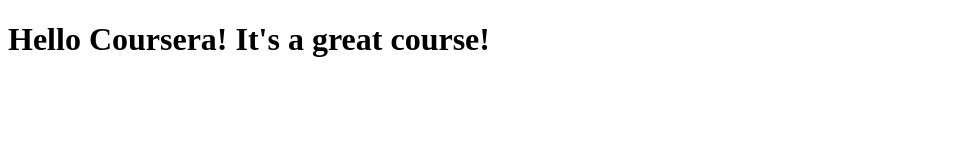
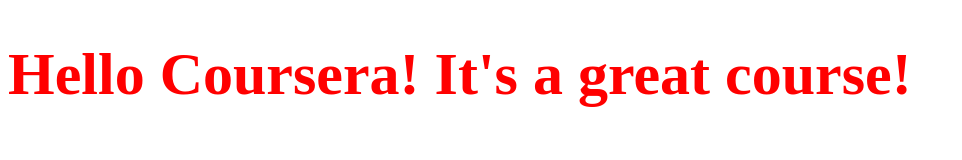
Before and after one commit to TalonSearunner/Coursera-Test, a plain HTML site: page site/index.html in a window 1280 px wide. Shown: the whole page, without its empty margins (0-962 px from the left). Drawn offline with Linux system fonts and the light colour scheme.

Commit message:
First Assignment

```diff
--- a/site/index.html
+++ b/site/index.html
@@ -4,6 +4,6 @@
 	<title>Hello Coursera!</title>
 </head>
 <body>
-<h1>Hello Coursera! It's a great course!</h1>
+<h1 style="color: red; font-size: 60px; text align: top;"> Hello Coursera! It's a great course! </h1>
 </body>
 </html>
```
Also changed, not shown: 1 other file.
